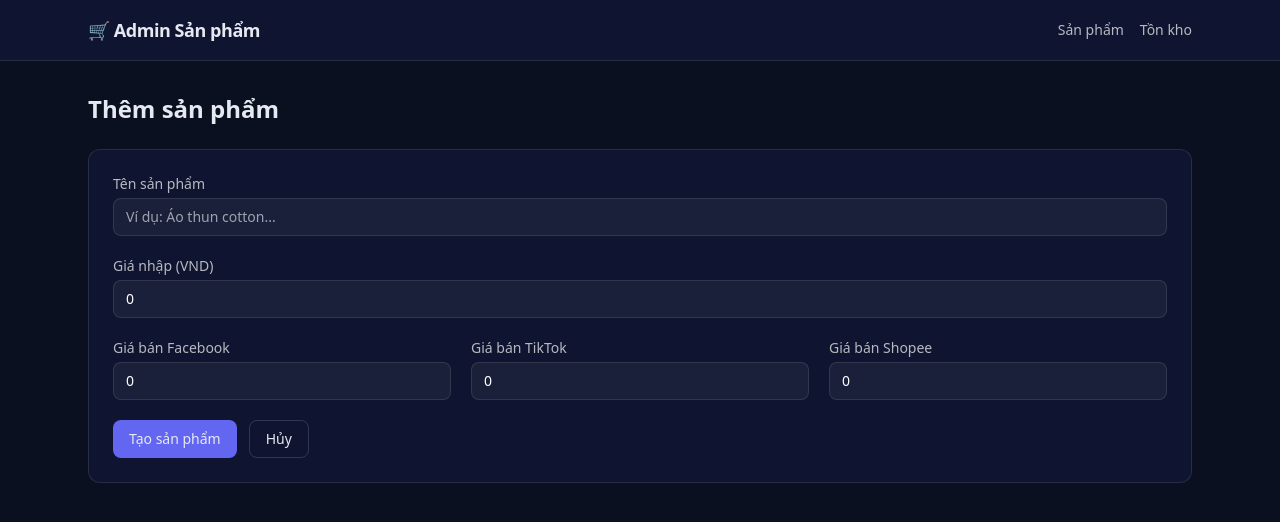
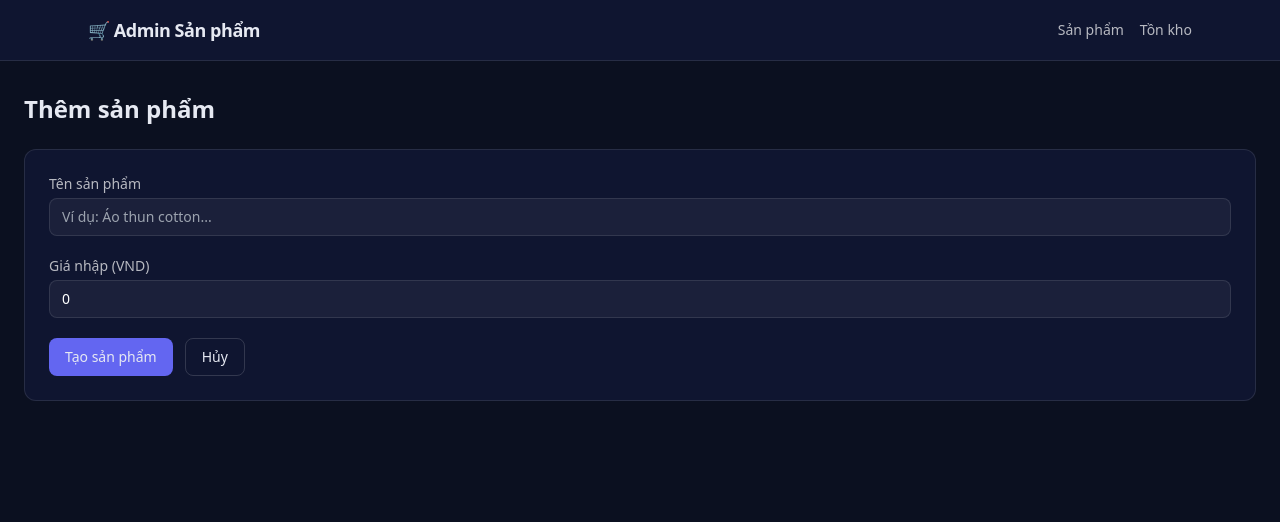
Before and after one commit to danghuytu12/admin-tutukidswear, a Next.js app: page /products/new in a window 1280 px wide. Shown: the top 522 px of the page. Built offline with nearby package versions, Linux system fonts and the light colour scheme.

Commit message:
first commit

```diff
--- a/app/layout.tsx
+++ b/app/layout.tsx
@@ -22,7 +22,7 @@ export default function RootLayout({ children }: Readonly<{ children: React.Reac
             </nav>
           </div>
         </header>
-        <main className="mx-auto max-w-6xl px-6 py-8">{children}</main>
+        <main className="mx-auto px-6 py-8">{children}</main>
       </body>
     </html>
   );
--- a/app/products/product-form.tsx
+++ b/app/products/product-form.tsx
@@ -74,7 +74,7 @@ export function ProductForm({ initial, mode }: Props) {
       <Field label="Giá nhập (VND)">
         <NumberInput value={values.importPrice} onChange={(v) => update('importPrice', v)} />
       </Field>
-      <div className="grid gap-5 md:grid-cols-3">
+      {/* <div className="grid gap-5 md:grid-cols-3">
         <Field label="Giá bán Facebook">
           <NumberInput value={values.facebookPrice} onChange={(v) => update('facebookPrice', v)} />
         </Field>
@@ -84,7 +84,7 @@ export function ProductForm({ initial, mode }: Props) {
         <Field label="Giá bán Shopee">
           <NumberInput value={values.shopeePrice} onChange={(v) => update('shopeePrice', v)} />
         </Field>
-      </div>
+      </div> */}
 
       {error && <p className="text-sm text-red-300">{error}</p>}
 
```
